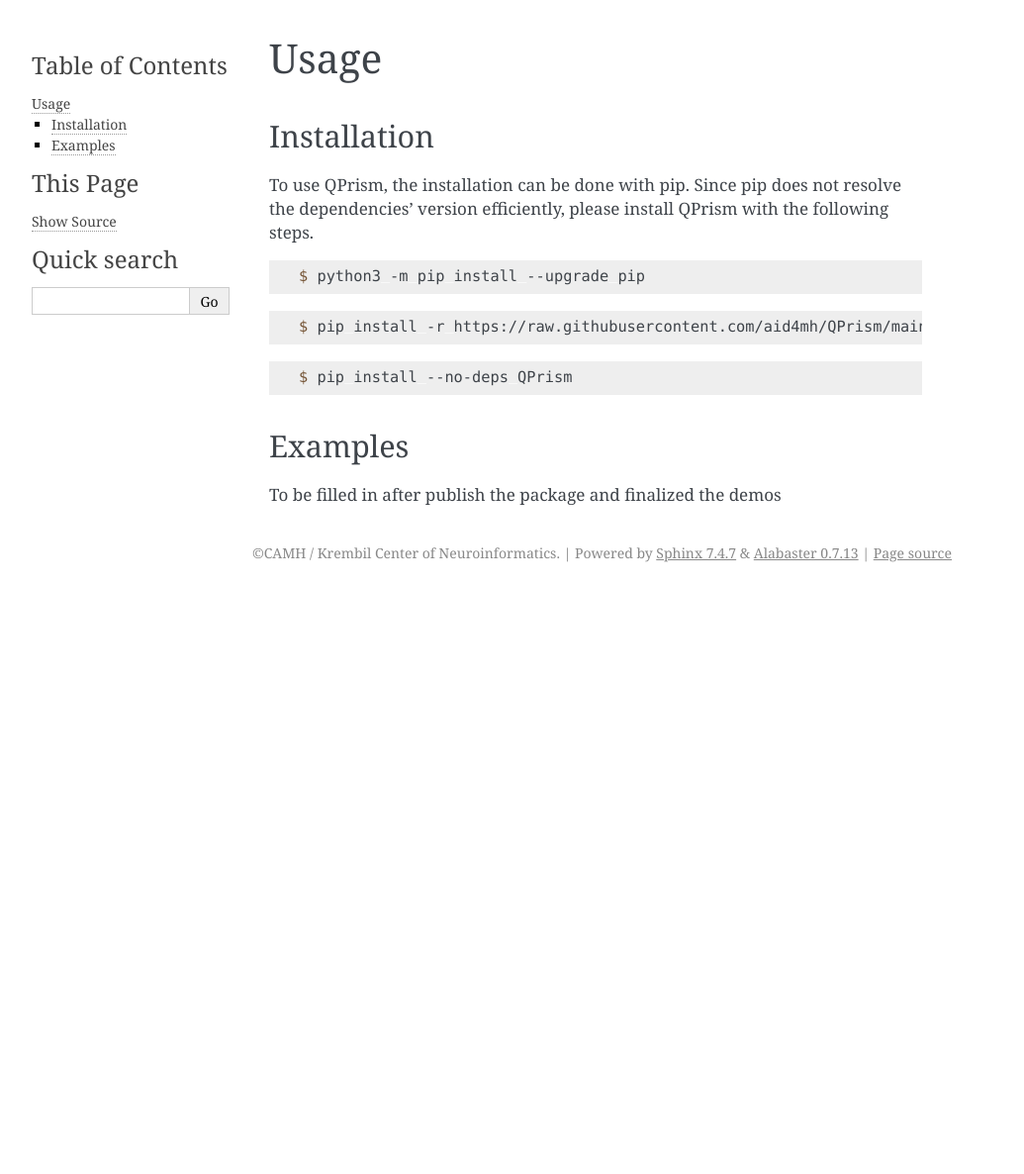
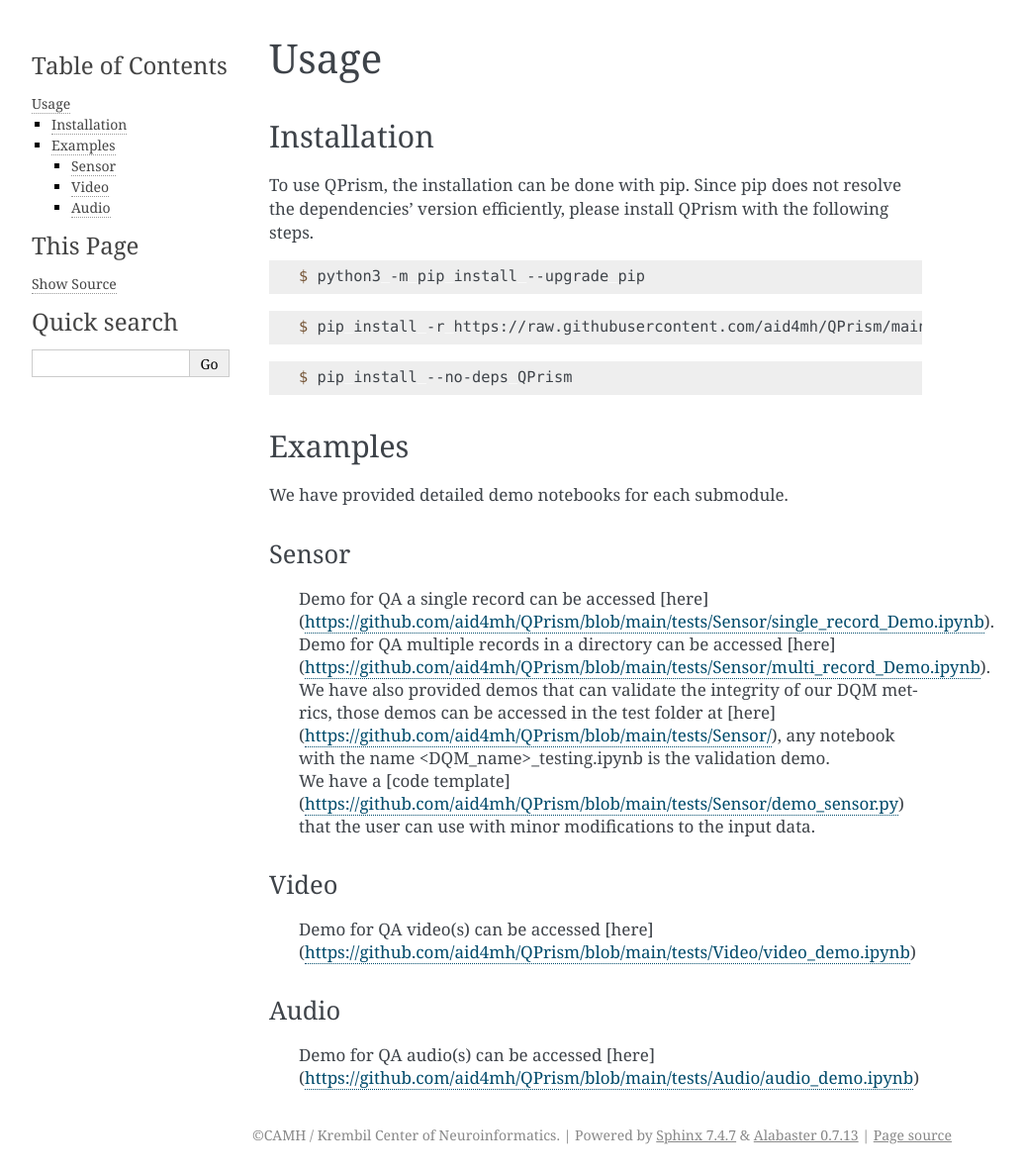
Before and after one commit to aid4mh/QPrism, a Sphinx documentation site: the page built from docs/usage.rst, in a window 1280 px wide. Shown: the whole page at 99% size, without its empty margins (148-1183 px from the left). Built offline with Sphinx 7.4.7, drawn with Linux system fonts in a browser that asks for light colours; before the commit the page ends 900 px from its top, so only the background shows below that.

Commit message:
update documentation

```diff
--- a/docs/usage.rst
+++ b/docs/usage.rst
@@ -22,6 +22,21 @@
    $ pip install --no-deps QPrism
 
 Examples
-----------------
+--------
 
-To be filled in after publish the package and finalized the demos
+We have provided detailed demo notebooks for each submodule.
+
+Sensor
+^^^^^^
+   | Demo for QA a single record can be accessed [here](https://github.com/aid4mh/QPrism/blob/main/tests/Sensor/single_record_Demo.ipynb).
+   | Demo for QA multiple records in a directory can be accessed [here](https://github.com/aid4mh/QPrism/blob/main/tests/Sensor/multi_record_Demo.ipynb).
+   | We have also provided demos that can validate the integrity of our DQM metrics, those demos can be accessed in the test folder at
+     [here](https://github.com/aid4mh/QPrism/blob/main/tests/Sensor/), any notebook with the name <DQM_name>_testing.ipynb is the validation demo.
+   | We have a [code template](https://github.com/aid4mh/QPrism/blob/main/tests/Sensor/demo_sensor.py) that the user can use with minor modifications
+     to the input data.
+Video
+^^^^^
+   | Demo for QA video(s) can be accessed [here](https://github.com/aid4mh/QPrism/blob/main/tests/Video/video_demo.ipynb)
+Audio
+^^^^^
+   | Demo for QA audio(s) can be accessed [here](https://github.com/aid4mh/QPrism/blob/main/tests/Audio/audio_demo.ipynb)
```
